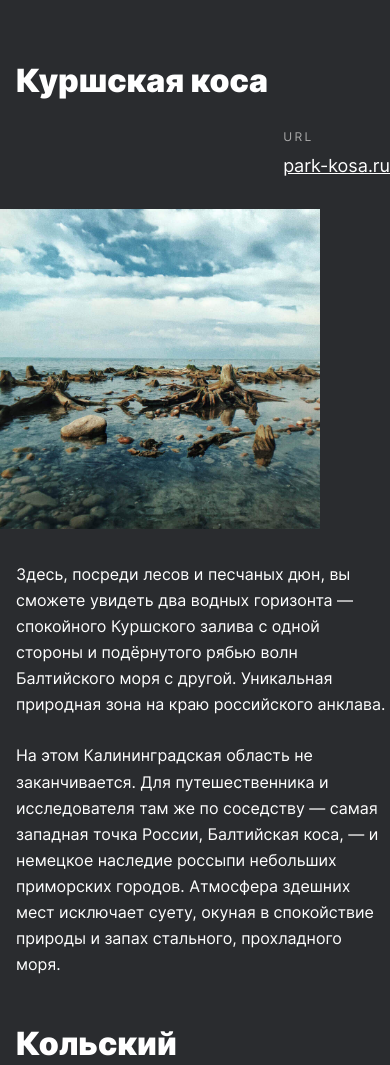
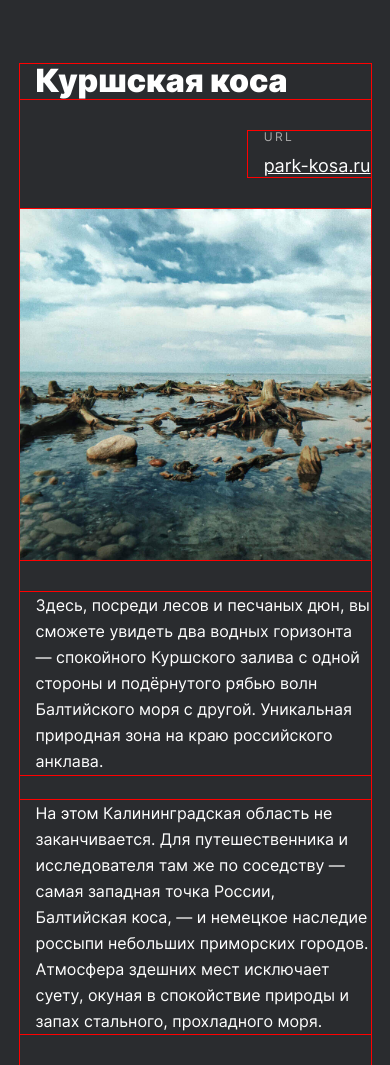
Before and after one commit to dizhukova/russian-travel, a plain HTML site: page index.html in a window 390 px wide. Shown: the part 4683-5748 px from the top of the page. Drawn offline with Linux system fonts and the light colour scheme.

Commit message:
fixed block places

```diff
--- a/blocks/page/__header/page__header.css
+++ b/blocks/page/__header/page__header.css
@@ -1,22 +1,17 @@
 .page__header {
   max-width: 1184px;
   margin: 28px auto 56px;
-  /* margin-top: 28px;
-  margin-bottom: 56px; */
   /* outline: 1px red solid; */
 }
 
 @media screen and (max-width: 1279px) and (min-width: 1023px) {
   .page__header {
-    margin: 0 auto 48px;
-    /* margin-bottom: 48px; */
+    margin: 28px auto 48px;
   }
 }
 
 @media screen and (max-width: 767px) {
   .page__header {
     margin: 16px auto 48px;
-    /* margin-top: 16px;
-    margin-bottom: 48px; */
   }
 }
--- a/blocks/photo-grid/photo-grid.css
+++ b/blocks/photo-grid/photo-grid.css
@@ -9,23 +9,20 @@
   /* outline: 1px red solid; */
 }
 
-@media screen and (max-width: 1279px) {
+@media screen (max-width: 1279px) {
   .photo-grid {
-    grid-template-columns: repeat(auto-fit, minmax(300px, 1fr));
     grid-gap: 14px;
   }
 }
 
 @media screen and (max-width: 1023px) {
   .photo-grid {
-    grid-template-columns: repeat(auto-fit, minmax(352px, 1fr));
     width: calc(100% - 48px);
   }
 }
 
 @media screen and (max-width: 767px) {
   .photo-grid {
-    grid-template-columns: repeat(auto-fit, minmax(288px, 1fr));
     grid-gap: 12px;
     width: calc(100% - 32px);
   }
--- a/blocks/place/__image/place__image.css
+++ b/blocks/place/__image/place__image.css
@@ -1,12 +1,12 @@
 .place__image {
-  max-width: 460px;
+  /* max-width: 460px; */
   width: 100%;
   grid-column: 1;
   grid-row: 2;
-  /* outline: 1px red solid; */
+  outline: 1px red solid;
 }
 
-@media screen and (max-width: 1279px) {
+/* @media screen and (max-width: 1279px) {
   .place__image {
     max-width: 440px;
   }
@@ -16,11 +16,12 @@
   .place__image {
     max-width: 340px;
   }
-}
+} */
 
-@media screen and (max-width: 600px) {
+@media screen and (max-width: 630px) {
   .place__image {
-    max-width: 320px;
+    /* max-width: 320px;
+    width: 100%; */
     margin-bottom: 32px;
   }
 }
--- a/blocks/place/__paragraph/place__paragraph.css
+++ b/blocks/place/__paragraph/place__paragraph.css
@@ -6,7 +6,7 @@
     font-size: 18px;
     line-height: 1.63;
     color: #FFFFFF;
-    /* outline: 1px red solid; */
+    outline: 1px red solid;
 }
 
 .place__paragraph:last-child {
@@ -24,7 +24,7 @@
     }
 }
 
-@media screen and (max-width: 600px) {
+@media screen and (max-width: 630px) {
     .place__paragraph {
         padding-left: 16px;
     }
--- a/blocks/place/__title/place__title.css
+++ b/blocks/place/__title/place__title.css
@@ -5,7 +5,7 @@
   font-size: 72px;
   line-height: 1.06;
   color: #FFFFFF;
-  /* outline: 1px red solid; */
+  outline: 1px red solid;
 }
 
 @media screen and (max-width: 1023px) {
@@ -15,7 +15,7 @@
   }
 }
 
-@media screen and (max-width: 600px) {
+@media screen and (max-width: 630px) {
   .place__title {
     font-size: 32px;
     line-height: 1.09;
--- a/blocks/place/__website/place__website.css
+++ b/blocks/place/__website/place__website.css
@@ -4,10 +4,10 @@
     grid-column: 2;
     grid-row: 1;
     margin: 0;
-    /* outline: 1px red solid; */
+    outline: 1px red solid;
 }
 
-@media screen and (max-width: 600px) {
+@media screen and (max-width: 630px) {
     .place__website {
         padding-left: 16px;
         margin-bottom: 32px;
--- a/blocks/place/place.css
+++ b/blocks/place/place.css
@@ -1,9 +1,10 @@
 .place {
   display: grid;
-  grid-template-columns: repeat(auto-fit, minmax(460px,1fr));
+  /* grid-template-columns: repeat(auto-fit, minmax(460px,1fr)); */
+  grid-template-columns: 460px 1fr;
   grid-gap: 48px 40px;
   margin-bottom: 80px;
-  /* outline: 1px red solid; */
+  outline: 1px red solid;
 }
 
 .place:last-child {
@@ -12,7 +13,8 @@
 
 @media screen and (max-width: 1279px) {
   .place {
-    grid-template-columns: repeat(auto-fit, minmax(440px,1fr));
+    /* grid-template-columns: repeat(auto-fit, minmax(440px,1fr)); */
+    grid-template-columns: 440px 1fr;
     grid-gap: 48px 32px;
     margin-bottom: 80px;
   }
@@ -20,13 +22,14 @@
 
 @media screen and (max-width: 1023px) {
   .place {
-    grid-template-columns: repeat(auto-fit, minmax(340px,1fr));
+    /* grid-template-columns: repeat(auto-fit, minmax(340px,1fr)); */
+    grid-template-columns: 340px 1fr;
     grid-gap: 48px 28px;
     margin-bottom: 73px;
   }
 }
 
-@media screen and (max-width: 600px) {
+@media screen and (max-width: 630px) {
   .place {
     grid-gap: 0;
     display: flex;
@@ -34,3 +37,9 @@
     margin-bottom: 50px;
   }
 }
+
+@media screen and (max-width: 320px) {
+  .place {
+    max-width: 320px;
+  }
+}
--- a/blocks/places/places.css
+++ b/blocks/places/places.css
@@ -1,7 +1,7 @@
 .places {
   max-width: 984px;
   margin: 0 auto 92px;
-  /* outline: 1px red solid; */
+  outline: 1px red solid;
 }
 
 @media screen and (max-width: 1279px) {
@@ -18,9 +18,15 @@
   }
 }
 
-@media screen and (max-width: 600px) {
+@media screen and (max-width: 630px) {
   .places {
-    width: 100%;
+    width: 90%;
     margin: 0 auto 66px;
   }
 }
+
+@media screen and (max-width: 320px) {
+  .places {
+    width: 100%;
+  }
+}
--- a/index.html
+++ b/index.html
@@ -131,7 +131,7 @@
           <li class="footer__list-item"><a class="footer__link" href="https://travel.yandex.ru" target="_blank" rel="noopener">Путешествия</a></li>
         </ul>
       </nav>
-      <p class="footer__copyright">&copy; 2020 Диана Жукова</p>
+      <p class="footer__copyright">&copy; 2021 Диана Жукова</p>
     </footer>
     </div>
 </body>
```
